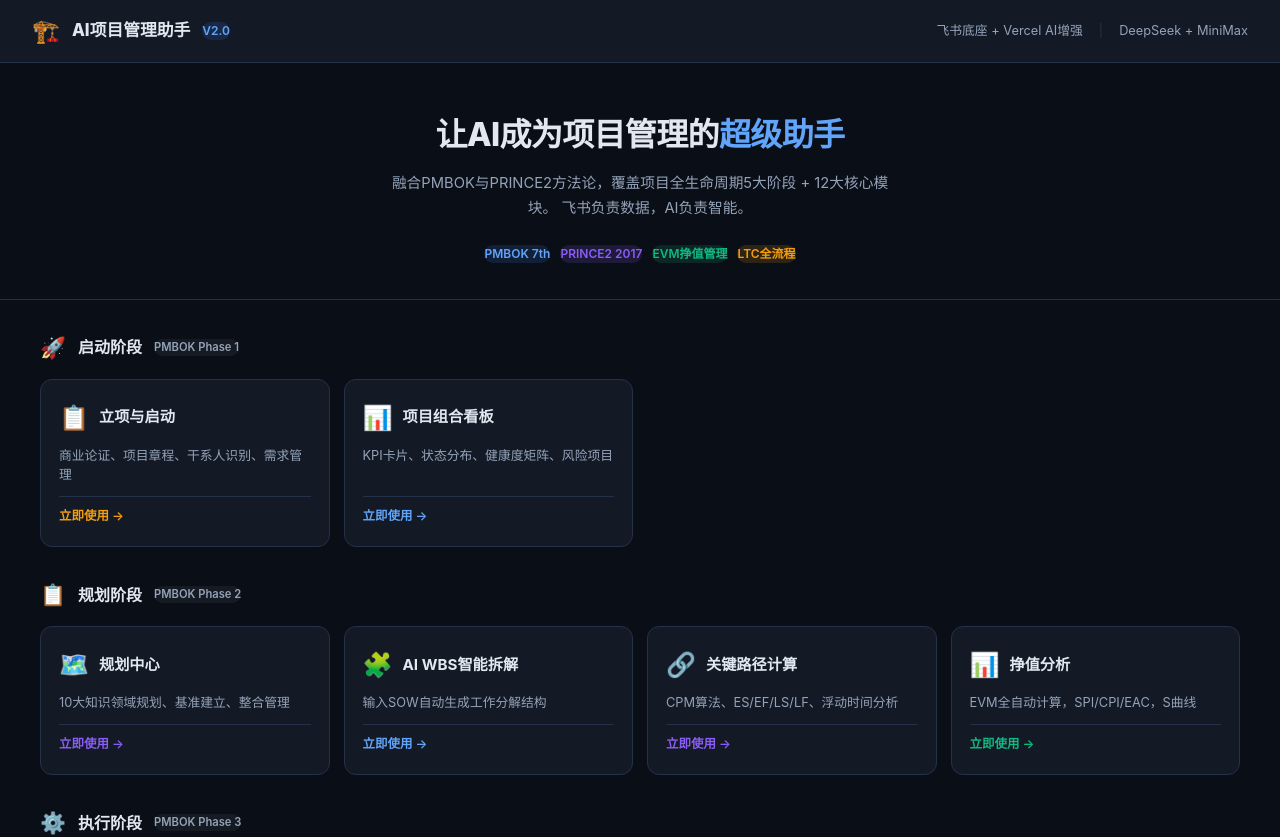
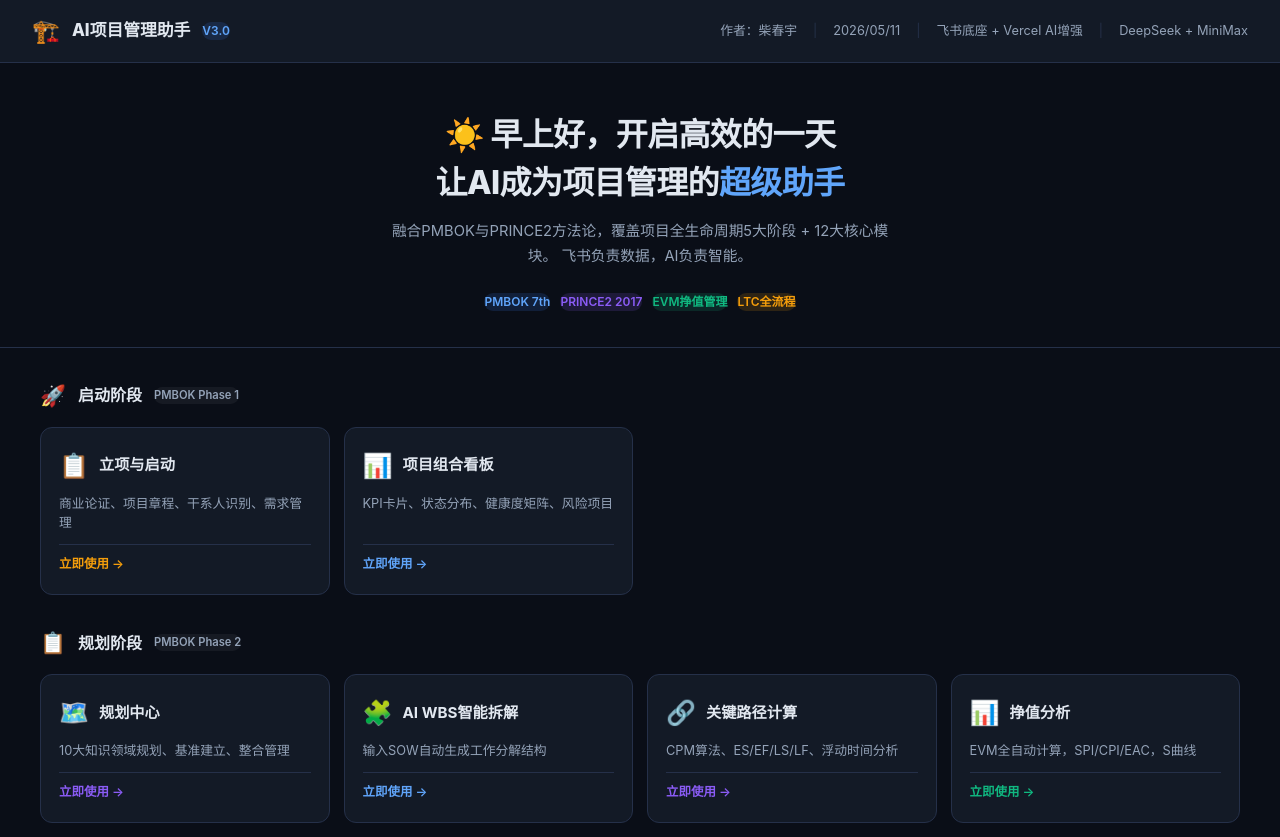
Before and after one commit to Allen-cy/AI-PM, a Next.js app: page / in a window 1280 px wide. Shown: the top 837 px of the page. Built offline with nearby package versions, Linux system fonts and the light colour scheme.

Commit message:
feat: 添加作者信息、版本V3.0、当前日期及动态问候语

```diff
--- a/src/app/page.tsx
+++ b/src/app/page.tsx
@@ -204,9 +204,13 @@ export default function Home() {
         <div style={{ display: "flex", alignItems: "center", gap: 12 }}>
           <span style={{ fontSize: "1.4rem" }}>🏗️</span>
           <span style={{ fontWeight: 800, fontSize: "1.05rem" }}>AI项目管理助手</span>
-          <span className="tag tag-blue">V2.0</span>
+          <span className="tag tag-blue">V3.0</span>
         </div>
-        <div style={{ display: "flex", gap: 16, fontSize: "0.8rem", color: "var(--text2)" }}>
+        <div style={{ display: "flex", gap: 16, fontSize: "0.8rem", color: "var(--text2)", alignItems: "center" }}>
+          <span>作者：柴春宇</span>
+          <span style={{ color: "var(--border)" }}>|</span>
+          <span>{new Date().toLocaleDateString('zh-CN', { year: 'numeric', month: '2-digit', day: '2-digit' })}</span>
+          <span style={{ color: "var(--border)" }}>|</span>
           <span>飞书底座 + Vercel AI增强</span>
           <span style={{ color: "var(--border)" }}>|</span>
           <span>DeepSeek + MiniMax</span>
@@ -220,7 +224,13 @@ export default function Home() {
         borderBottom: "1px solid var(--border)",
       }}>
         <h1 style={{ fontSize: "2rem", fontWeight: 800, marginBottom: 12, letterSpacing: "-0.02em" }}>
-          让AI成为项目管理的<span style={{ color: "var(--accent2)" }}>超级助手</span>
+          {(() => {
+            const h = new Date().getHours();
+            if (h < 12) return '☀️ 早上好，开启高效的一天';
+            if (h < 18) return '🌤️ 下午好，保持专注';
+            return '🌙 晚上好，整理一天收获';
+          })()}
+          <br />让AI成为项目管理的<span style={{ color: "var(--accent2)" }}>超级助手</span>
         </h1>
         <p style={{ color: "var(--text2)", fontSize: "0.92rem", maxWidth: 520, margin: "0 auto 24px", lineHeight: 1.7 }}>
           融合PMBOK与PRINCE2方法论，覆盖项目全生命周期5大阶段 + 12大核心模块。
```
Also changed, not shown: 1 other file (tests, documents, lock files or other folders).
